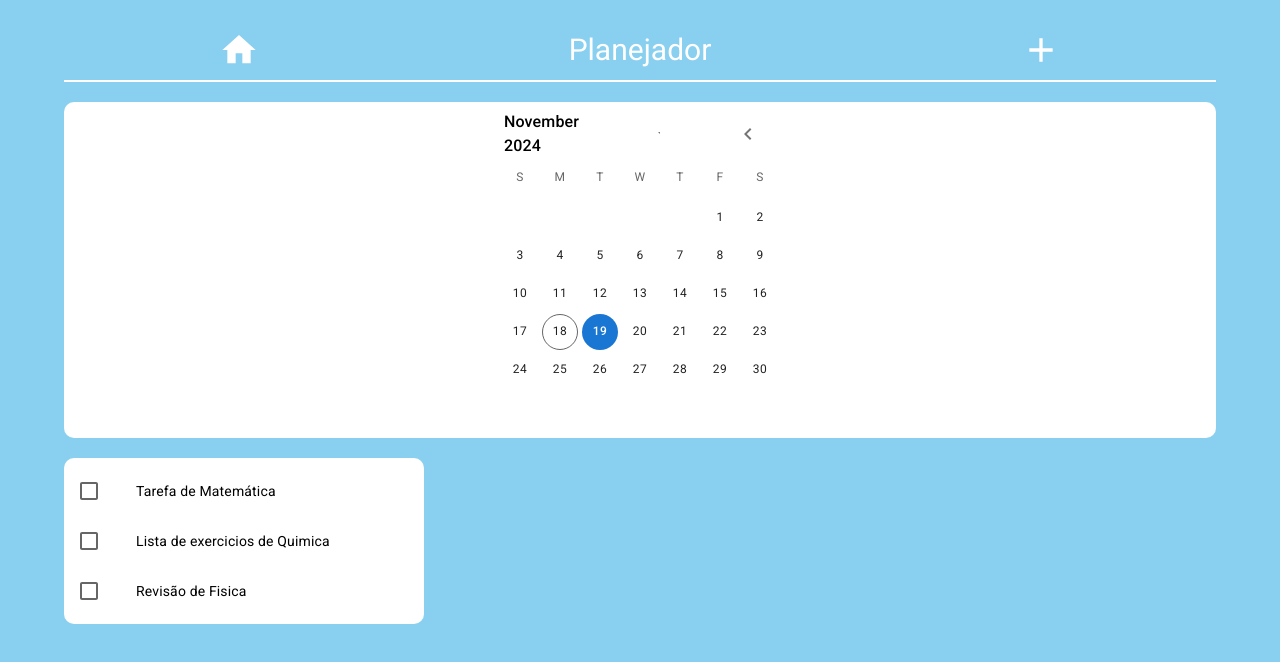
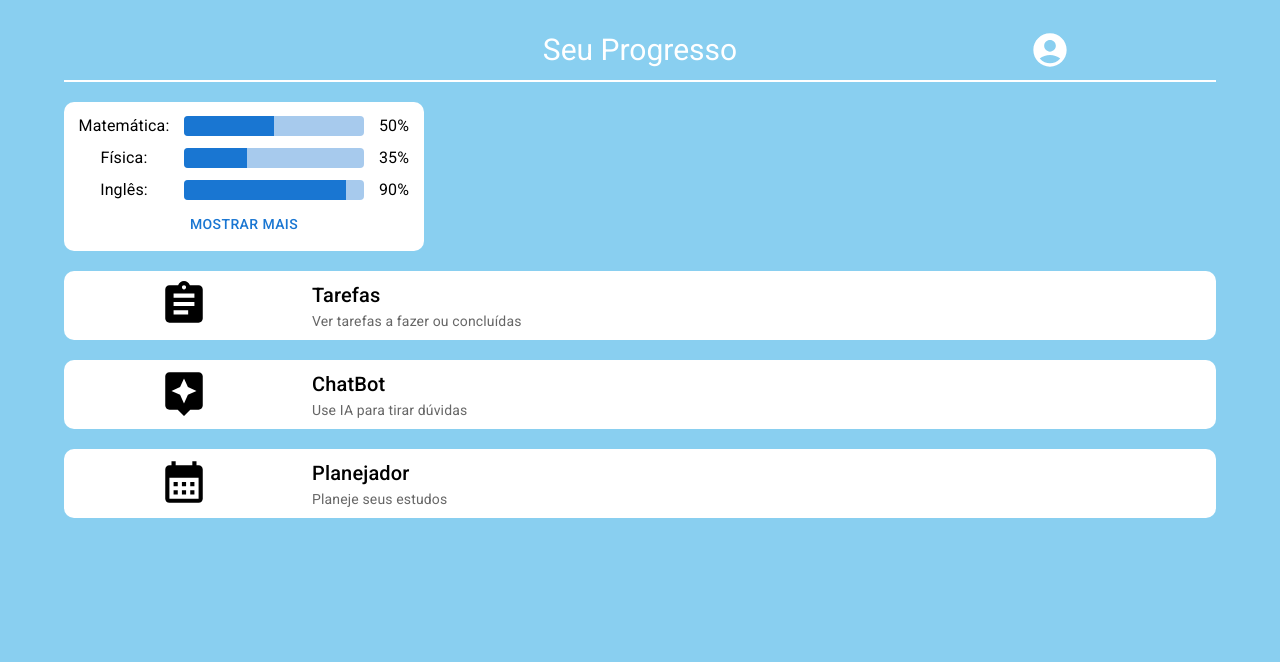
Before and after one commit to RSacerdote/edUX_app, a React (Vite) app in the folder front/: page / in a window 1280 px wide. Shown: the top 662 px of the page. Built offline with nearby package versions, Linux system fonts and the light colour scheme.

Commit message:
Faz a home

```diff
--- a/front/src/App.jsx
+++ b/front/src/App.jsx
@@ -1,13 +1,14 @@
 import { BrowserRouter, Routes, Route } from "react-router-dom"
 import styled from "styled-components"
 import Planner from "./pages/Planner"
+import Home from "./pages/Home"
 
 export default function App() {
   return (
     <PagesContainer>
         <BrowserRouter>
           <Routes>
-            <Route path="/" element={<Planner />} />
+            <Route path="/" element={<Home />} />
             <Route path="/planner" element={<Planner />} />
           </Routes>
         </BrowserRouter>
--- /dev/null
+++ b/front/src/pages/Home.jsx
@@ -0,0 +1,143 @@
+import styled from "styled-components"
+import { useNavigate } from "react-router-dom"
+import List from '@mui/material/List';
+import ListItem from '@mui/material/ListItem';
+import ListItemText from '@mui/material/ListItemText';
+import React, { useState } from "react";
+import HomeIcon from '@mui/icons-material/Home';
+import AccountIcon from '@mui/icons-material/AccountCircle';
+import AssignmentIcon from '@mui/icons-material/Assignment';
+import AssistantIcon from '@mui/icons-material/Assistant';
+import CalendarIcon from '@mui/icons-material/CalendarMonth';
+import { Box, Button, LinearProgress, Typography } from "@mui/material";
+
+export default function Home() {
+
+    const navigate = useNavigate()
+
+    const [showToggle, setShowToggle] = useState(false)
+
+    return (
+      <HomeContainer>
+          <Header>
+              <HomeIcon sx={{fontSize: '40px', visibility: 'hidden'}}></HomeIcon>
+              <div>Seu Progresso</div>
+              <AccountIcon sx={{fontSize: '40px'}}></AccountIcon>
+          </Header>
+          <List sx={{ width: '100%', maxWidth: 360, bgcolor: 'white', borderRadius: '10px', marginTop: "20px"}}>
+              <ListItem disablePadding sx={{display: 'flex', justifyContent: 'space-between', textAlign: 'center'}}>
+                  <Box sx={{flex: 2}}>
+                    <ListItemText primary={`Matemática:`} />
+                  </Box>
+                  <Box sx={{flex: 3}}>
+                    <LinearProgress sx={{height: 20, borderRadius: 1}} value={50} variant="determinate"></LinearProgress>
+                  </Box>
+                  <Box sx={{flex: 1}}>
+                    <ListItemText primary={`50%`} />
+                  </Box>
+              </ListItem>
+              <ListItem disablePadding sx={{display: 'flex', justifyContent: 'space-between', textAlign: 'center'}}>
+                  <Box sx={{flex: 2}}>
+                    <ListItemText primary={`Física:`} />
+                  </Box>
+                  <Box sx={{flex: 3}}>
+                    <LinearProgress sx={{height: 20, borderRadius: 1}} value={35} variant="determinate"></LinearProgress>
+                  </Box>
+                  <Box sx={{flex: 1}}>
+                    <ListItemText primary={`35%`} />
+                  </Box>
+              </ListItem>
+              <ListItem disablePadding sx={{display: 'flex', justifyContent: 'space-between', textAlign: 'center'}}>
+                  <Box sx={{flex: 2}}>
+                    <ListItemText primary={`Inglês:`} />
+                  </Box>
+                  <Box sx={{flex: 3}}>
+                    <LinearProgress sx={{height: 20, borderRadius: 1}} value={90} variant="determinate"></LinearProgress>
+                  </Box>
+                  <Box sx={{flex: 1}}>
+                    <ListItemText primary={`90%`} />
+                  </Box>
+              </ListItem>
+              <ListItem disablePadding sx={{display: (showToggle ? 'flex': 'none'), justifyContent: 'space-between', textAlign: 'center'}}>
+                  <Box sx={{flex: 2}}>
+                    <ListItemText primary={`Química:`} />
+                  </Box>
+                  <Box sx={{flex: 3}}>
+                    <LinearProgress sx={{height: 20, borderRadius: 1}} value={45} variant="determinate"></LinearProgress>
+                  </Box>
+                  <Box sx={{flex: 1}}>
+                    <ListItemText primary={`45%`} />
+                  </Box>
+              </ListItem>
+              <ListItem disablePadding sx={{display: (showToggle ? 'flex': 'none'), justifyContent: 'space-between', textAlign: 'center'}}>
+                  <Box sx={{flex: 2}}>
+                    <ListItemText primary={`Português:`} />
+                  </Box>
+                  <Box sx={{flex: 3}}>
+                    <LinearProgress sx={{height: 20, borderRadius: 1}} value={75} variant="determinate"></LinearProgress>
+                  </Box>
+                  <Box sx={{flex: 1}}>
+                    <ListItemText primary={`75%`} />
+                  </Box>
+              </ListItem>
+              <ListItem disablePadding sx={{display: 'flex', justifyContent: 'space-between', textAlign: 'center'}}>
+                  <Button onClick={() => setShowToggle(!showToggle)}>{showToggle ? 'Mostrar menos' : 'Mostrar mais'}</Button>
+              </ListItem>
+          </List>
+          <DemoItem>
+            <Box sx={{flex: 1, padding: 1, textAlign: 'center'}}>
+                <AssignmentIcon sx={{fontSize: '50px'}}/>
+            </Box>
+            <Box sx={{flex: 4, padding: 1}}>
+                <Typography variant="h6">Tarefas</Typography>
+                <Typography variant="body2" color="textSecondary">Ver tarefas a fazer ou concluídas</Typography>
+            </Box>
+          </DemoItem>
+          <DemoItem>
+            <Box sx={{flex: 1, padding: 1, textAlign: 'center'}}>
+                <AssistantIcon sx={{fontSize: '50px'}}/>
+            </Box>
+            <Box sx={{flex: 4, padding: 1}}>
+                <Typography variant="h6">ChatBot</Typography>
+                <Typography variant="body2" color="textSecondary">Use IA para tirar dúvidas</Typography>
+            </Box>
+          </DemoItem>
+          <DemoItem onClick={() => navigate("/planner")}>
+            <Box sx={{flex: 1, padding: 1, textAlign: 'center'}}>
+                <CalendarIcon sx={{fontSize: '50px'}}/>
+            </Box>
+            <Box sx={{flex: 4, padding: 1}}>
+                <Typography variant="h6">Planejador</Typography>
+                <Typography variant="body2" color="textSecondary">Planeje seus estudos</Typography>
+            </Box>
+          </DemoItem>
+      </HomeContainer>
+    )
+  }
+
+  const HomeContainer = styled.div`
+      display: flex;
+      flex-direction: column;
+      height: 95%;
+      width: 90%;
+  `
+
+  const Header = styled.div`
+      display: flex;
+      align-items: center;
+      justify-content: space-around;
+      height: 60px;
+      font-size: 30px;
+      font-family: Roboto;
+      color: white;
+      border-bottom: 2px solid;
+  `
+
+  const DemoItem = styled.div`
+      display: flex;
+      margin-top: 20px;
+      background-color: white;
+      border-radius: 10px;
+      width: 100%;
+      align-items: center;
+  `
```
